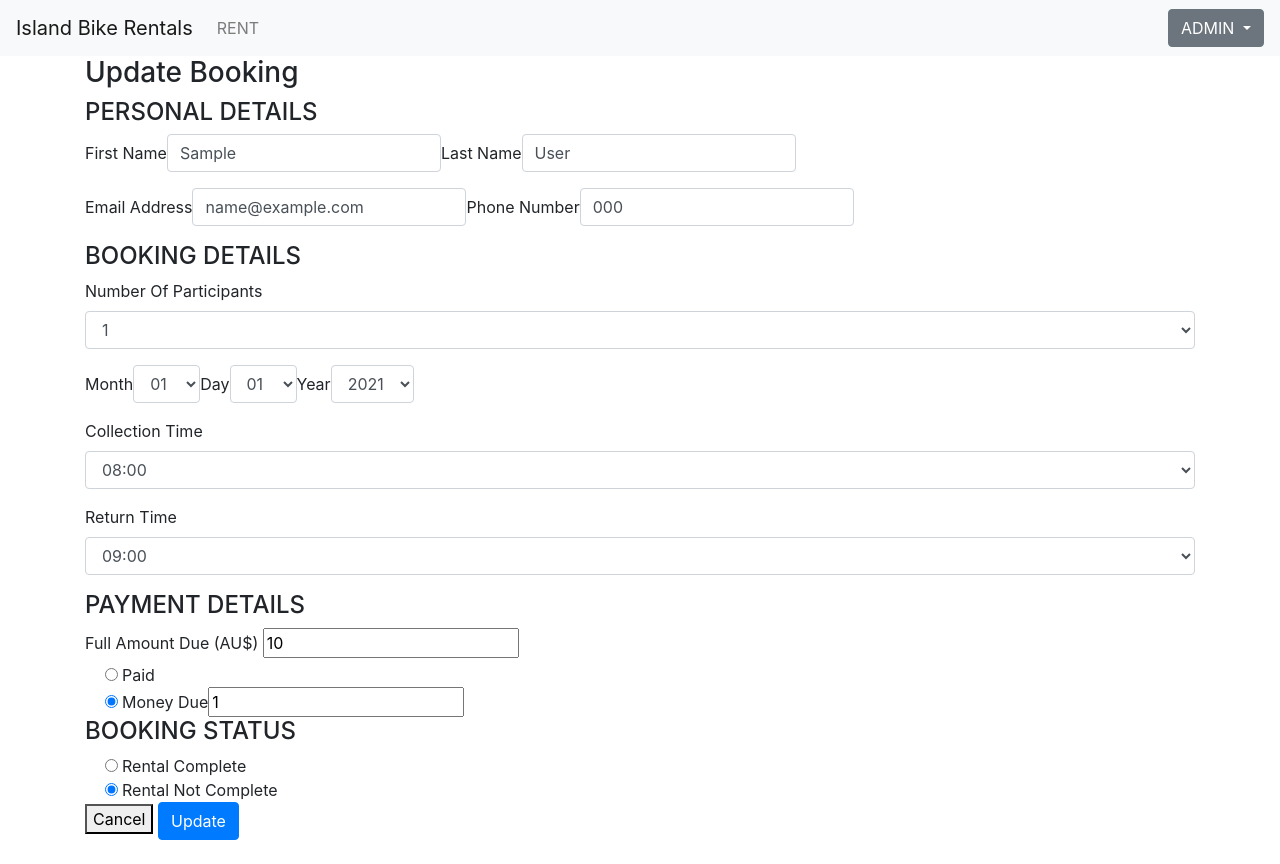
After one commit to rheal3/IslandBikeRentals, a Flask app: template src/templates/booking_update.html in a window 1280 px wide. The commit adds this page. Run offline with Flask 2, Linux system fonts and the light colour scheme; the template is opened without the code that fills it: values that come from a table or form of the project are taken from there, others are empty; tables that the repository leaves empty hold one stand-in row (values such as "Sample post"); some libraries are stand-ins or nearby versions.

Commit message:
created booking update functionality

```diff
--- /dev/null
+++ b/src/templates/booking_update.html
@@ -0,0 +1,118 @@
+{% extends "layout.html" %}
+
+{% block content %}
+    <div>
+        <h3>Update Booking</h3>
+        <div>
+            <form action="{{ url_for('bookings.booking_update', id=booking.id) }}" method="POST">
+                <h4>PERSONAL DETAILS</h4>
+                <div class="form-inline form-group">
+                    <label for="exampleFormControlInput1">First Name</label>
+                    <input type="text" class="form-control" name="first_name" value="{{ booking.first_name }}" id="exampleFormControlInput1" placeholder="First Name">
+                    <label for="exampleFormControlInput1">Last Name</label>
+                    <input type="text" class="form-control" name="last_name" value="{{ booking.last_name }}" id="exampleFormControlInput1" placeholder="Last Name">
+                </div>
+                <div class="form-inline form-group">
+                    <label for="exampleFormControlInput1">Email Address</label>
+                    <input type="email" class="form-control" name="email" value="{{ booking.email }}" id="exampleFormControlInput1" placeholder="name@example.com">
+                    <label for="exampleFormControlInput1">Phone Number</label>
+                    <input type="text" class="form-control" name="phone" value="{{ booking.phone }}" id="exampleFormControlInput1" placeholder="00 000 00000">
+                </div>
+
+                <h4>BOOKING DETAILS</h4>
+                <div class="form-group">
+                    <label for="exampleFormControlSelect1">Number Of Participants</label>
+                    <select class="form-control" name="num_participants" value="{{ booking.num_participants }}" id="exampleFormControlSelect1">
+                        {% for i in range(1, 11) %}
+                        <option>{{i}}</option>
+                        {% endfor %}
+                    </select>
+                </div>
+
+                <div class="form-inline form-group">
+                    <label for="exampleFormControlSelect1">Month</label>
+                    <select class="form-control" name="month" id="exampleFormControlSelect1">
+                        {% for i in range(1, 10) %}
+                        <option>0{{i}}</option>
+                        {% endfor %}
+                        {% for i in range(10, 13) %}
+                        <option>{{i}}</option>
+                        {% endfor %}
+                    </select>
+                    <label for="exampleFormControlSelect1">Day</label>
+                    <select class="form-control" name="day" id="exampleFormControlSelect1">
+                        {% for i in range(1, 10) %}
+                        <option>0{{i}}</option>
+                        {% endfor %}
+                        {% for i in range(10, 32) %}
+                        <option>{{i}}</option>
+                        {% endfor %}
+                    </select>
+                    <label for="exampleFormControlSelect1">Year</label>
+                    <select class="form-control" name="year" id="exampleFormControlSelect1">
+                        <option>2021</option>
+                    </select>
+                </div>
+
+                <div class="form-group">
+                    <label for="exampleFormControlSelect1">Collection Time</label>
+                    <select class="form-control" name="collection_time" value="{{ booking.collection_time }}" id="exampleFormControlSelect1">
+                        {% for i in range(8, 10) %}
+                        <option>0{{i}}:00</option>
+                        {% endfor %}
+                        {% for i in range(10, 19) %}
+                        <option>{{i}}:00</option>
+                        {% endfor %}
+                    </select>
+                </div>
+
+                <div class="form-group">
+                    <label for="exampleFormControlSelect1">Return Time</label>
+                    <select class="form-control" name="return_time" value="{{ booking.return_time }}" id="exampleFormControlSelect1">
+                        {% for i in range(9, 10) %}
+                        <option>0{{i}}:00</option>
+                        {% endfor %}
+                        {% for i in range(10, 19) %}
+                        <option>{{i}}:00</option>
+                        {% endfor %}
+                    </select>
+                </div>
+
+                <h4>PAYMENT DETAILS</h4>
+                <label for="full_amt_due">Full Amount Due (AU$)</label>
+                <input type="text" name="full_amount_due" id="full_amt_due" value="{{ payment.full_amount_due }}" readonly>
+                <div class="form-check form-inline">
+                    <input class="form-check-input" type="radio" name="remainder_due_check" id="flexRadioDefault1" value="paid">
+                    <label class="form-check-label" for="flexRadioDefault1">
+                      Paid
+                    </label>
+                  </div>
+                  <div class="form-check form-inline">
+                    <input class="form-check-input" type="radio" name="remainder_due_check" id="flexRadioDefault2"  checked>
+                    <label class="form-check-label" for="flexRadioDefault2">
+                      Money Due
+                    </label>
+                    <input type="text" name="remainder_due" value="{{ payment.remainder_due }}" placeholder="Money Due">
+                  </div>
+
+
+                <h4>BOOKING STATUS</h4>
+                <div class="form-check form-inline">
+                    <input class="form-check-input" type="radio" name="rental_complete" value="True" id="flexRadioDefault1">
+                    <label class="form-check-label" for="flexRadioDefault1">
+                      Rental Complete
+                    </label>
+                  </div>
+                  <div class="form-check form-inline">
+                    <input class="form-check-input" type="radio" name="rental_complete" value="False" id="flexRadioDefault2" checked>
+                    <label class="form-check-label" for="flexRadioDefault2">
+                      Rental Not Complete
+                    </label>
+                  </div>
+
+                  <a href="bookings_index.html"><button>Cancel</button></a> <button type="submit" class="btn btn-primary">Update</button>
+        </form>
+        </div>
+    </div>
+    <br/>
+{% endblock %}
```
Also changed, not shown: src/controllers/bookings_controller.py (+42 -12 lines), src/templates/bookings_single.html (+15 -0 lines).
